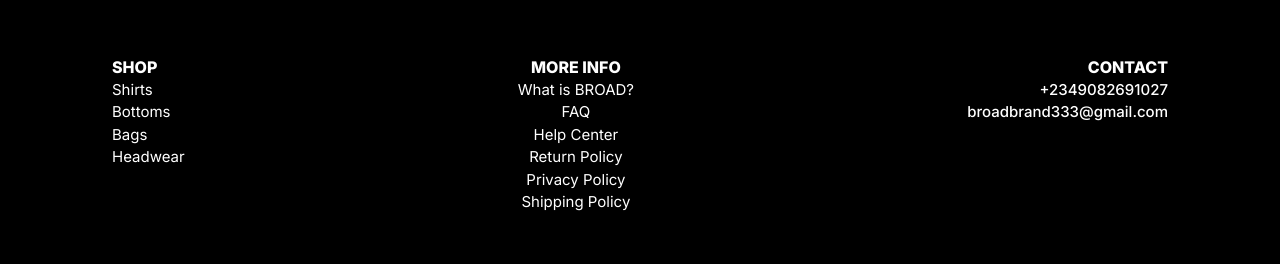
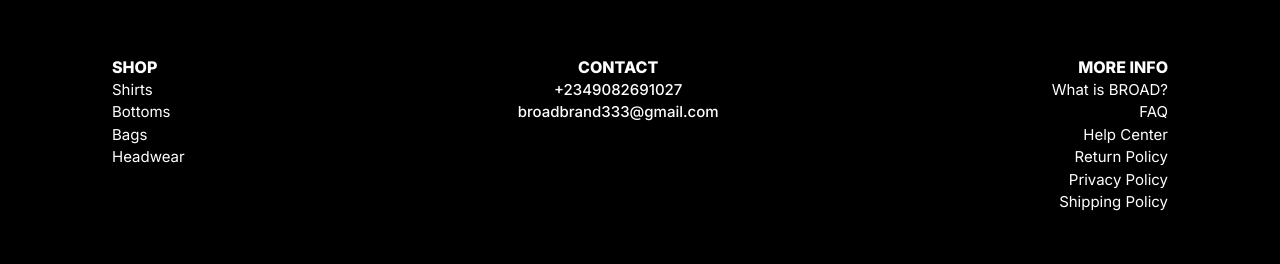
Before and after one commit to Henryikenna/broad_website_TailwindCSS, a website: page index.html in a window 1280 px wide. Shown: the part 2659-2923 px from the top of the page. Drawn offline with Linux system fonts and the light colour scheme.

Commit message:
second-commit v2

```diff
--- a/index.html
+++ b/index.html
@@ -621,21 +621,26 @@
 
 
 
-    <footer class="bg-black py-5 px-3 lg:px-28 lg:py-7 md:px-20 md:py-5">
+    <footer class="footer bg-black py-5 px-3 lg:px-28 lg:py-7 md:px-20 md:py-5">
         <h2 class="text-[#F4B073] pb-8 font-black text-[20px] text-center lg:hidden sm:inline md:hidden">Embrace Your Roots <br> Wear BROAD with
             Pride!</h2>
         <h2 class="text-[#F4B073] pb-11 font-black text-center lg:text-[35px] justify-center lg:flex sm:hidden md:flex md:text-[30px]">Embrace Your Roots. Wear BROAD with
             Pride!</h2>
 
-        <div class="sm:block lg:flex lg:justify-between md:flex md:justify-between">
-            <ul class="text-white text-[15px]  lg:text-left md:text-left">
+        <div class="block lg:flex lg:justify-between md:flex md:justify-between">
+            <ul class="text-white text-[15px] lg:text-left md:text-left">
                 <li class="font-extrabold !text-[16px]">SHOP</li>
                 <li><a href="">Shirts</a></li>
                 <li><a href="">Bottoms</a></li>
                 <li><a href="">Bags</a></li>
                 <li><a href="">Headwear</a></li>
             </ul>
-            <ul class="text-white text-[15px] sm:pt-5  lg:text-center lg:pt-0 md:pt-0 md:text-center">
+            <ul class="text-white text-[15px] sm:pt-5 font-medium lg:text-center lg:pt-0 md:pt-0 md:text-center">
+                <li class="font-extrabold !text-[16px]">CONTACT</li>
+                <li><a href="">+2349082691027</a></li>
+                <li><a href="">broadbrand333@gmail.com</a></li>
+            </ul>
+            <ul class="text-white text-[15px] sm:pt-5 lg:text-right lg:pt-0 md:pt-0 md:text-right">
                 <li class="font-extrabold !text-[16px]">MORE INFO</li>
                 <li><a href="">What is BROAD?</a></li>
                 <li><a href="">FAQ</a></li>
@@ -644,15 +649,13 @@
                 <li><a href="">Privacy Policy</a></li>
                 <li><a href="">Shipping Policy</a></li>
             </ul>
-            <ul class="text-white text-[15px] sm:pt-5 font-medium lg:text-right lg:pt-0 md:pt-0 md:text-right">
-                <li class="font-extrabold !text-[16px]">CONTACT</li>
-                <li><a href="">+2349082691027</a></li>
-                <li><a href="">broadbrand333@gmail.com</a></li>
-            </ul>
         </div>
 
         <p class="text-white text-center pt-7 text-[12px] lg:pt-12 md:pt-10">&copy;2023 BROAD™</p>
     </footer>
+
+
+
 
 
 
--- a/input.css
+++ b/input.css
@@ -9,4 +9,8 @@
     .headerlinks a:hover{
         @apply underline underline-offset-4 transition-all duration-200 ease-in-out;
     }
+
+    .footer div ul li a:hover{
+        @apply underline underline-offset-2 transition-all duration-200 ease-in-out;
+    }
 }
```
Also changed, not shown: styles/style.css.
